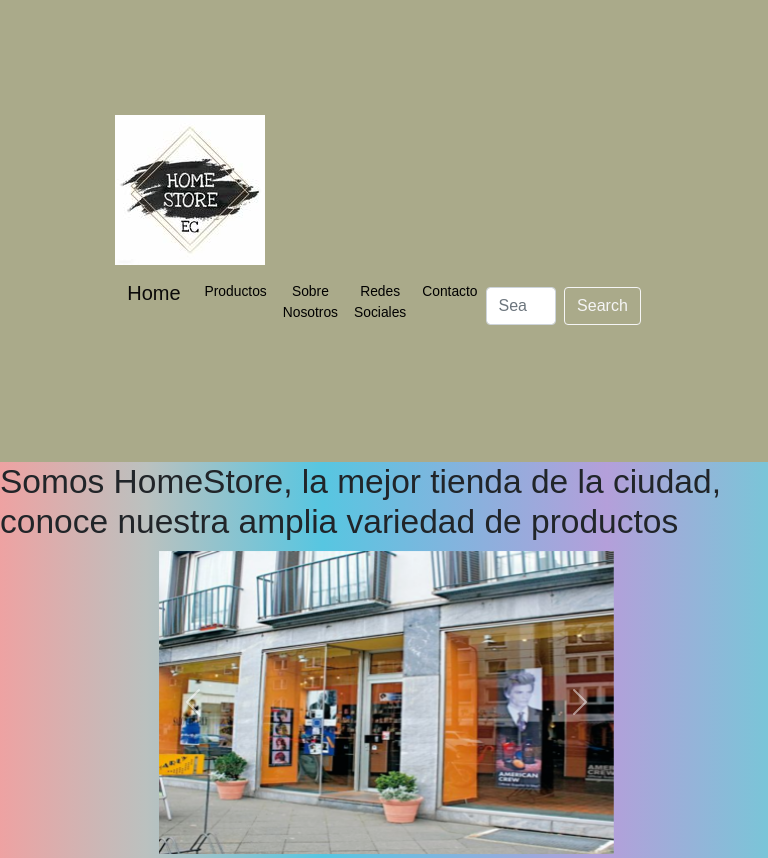
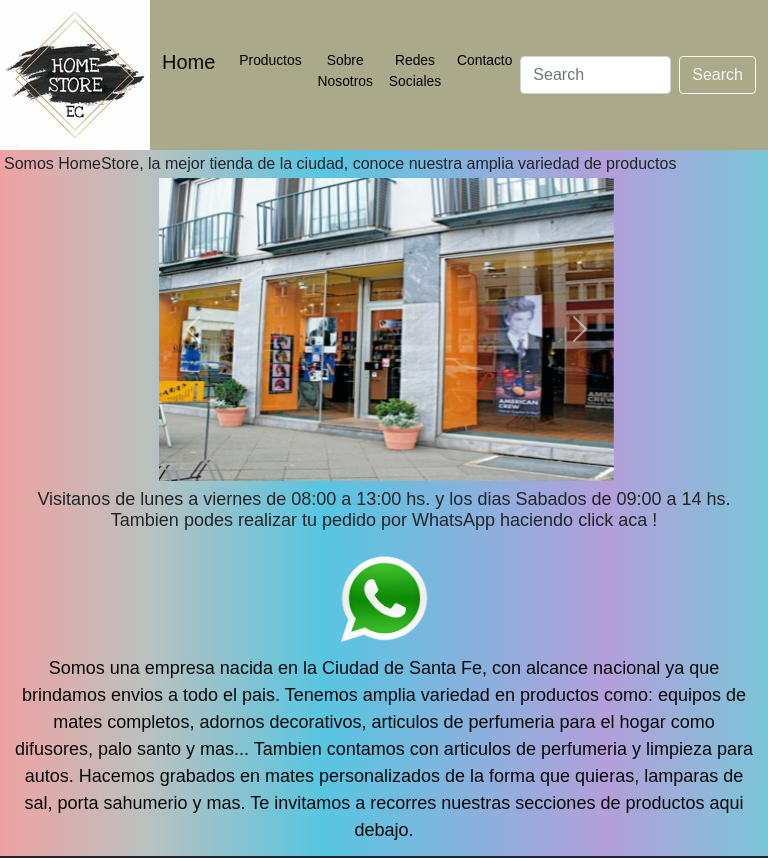
Before and after one commit to elio-joel/otro-intento-pc-gabinete, a website: page index.html in a window 768 px wide. Shown: the top 858 px of the page. Drawn offline with nearby package versions, Linux system fonts and the light colour scheme.

Commit message:
modificaciones varias

```diff
--- a/index.html
+++ b/index.html
@@ -224,7 +224,7 @@
                         </div>
                         <div class="status"></div>
                     </div>
-                    <div class="col-3 mb-md-0 mb-5">
+                    <div class="col-3 col-md-9 mb-5">
                         <iframe
                             src="https://www.google.com/maps/embed?pb=!1m18!1m12!1m3!1d108722.54716827636!2d-60.776297602783636!3d-31.617977402125998!2m3!1f0!2f0!3f0!3m2!1i1024!2i768!4f13.1!3m3!1m2!1s0x95b5a9adc40888e1%3A0xdcf7761e8d02804a!2sSanta%20Fe!5e0!3m2!1ses-419!2sar!4v1663649078279!5m2!1ses-419!2sar"
                             width="200" height="200" style="border:0;" allowfullscreen="" loading="lazy"
--- a/scss/componentes/_global.scss
+++ b/scss/componentes/_global.scss
@@ -84,6 +84,11 @@ body {
         transition: none;
     }
 }
+h1{
+    margin: 2px;
+    padding: 2px;
+    font-size: medium;
+}
 
 /*Esta parte es un link con imagenes miniatura de lo que menciona en cada red social*/
 .claseRedes {
--- a/scss/componentes/_media-q.scss
+++ b/scss/componentes/_media-q.scss
@@ -11,15 +11,9 @@
 
     }
 
-    /*.logo-tit {
-        margin: 10vw;
-        padding: 5vw;
-        justify-content: center;
-        display: inline-block;
-    }*/
 
     h1 {
-        margin: 5px;
+        margin: 2px;
         padding: 2px;
         font-size: medium;
     }
@@ -137,12 +131,6 @@
 
     }
 
-    .logo-tit {
-        margin: 10vw;
-        padding: 5vw;
-        justify-content: center;
-        display: inline-block;
-    }
 
     .navLinks {
         margin: 3px;
```
Also changed, not shown: css/style.css, 1 other file.
